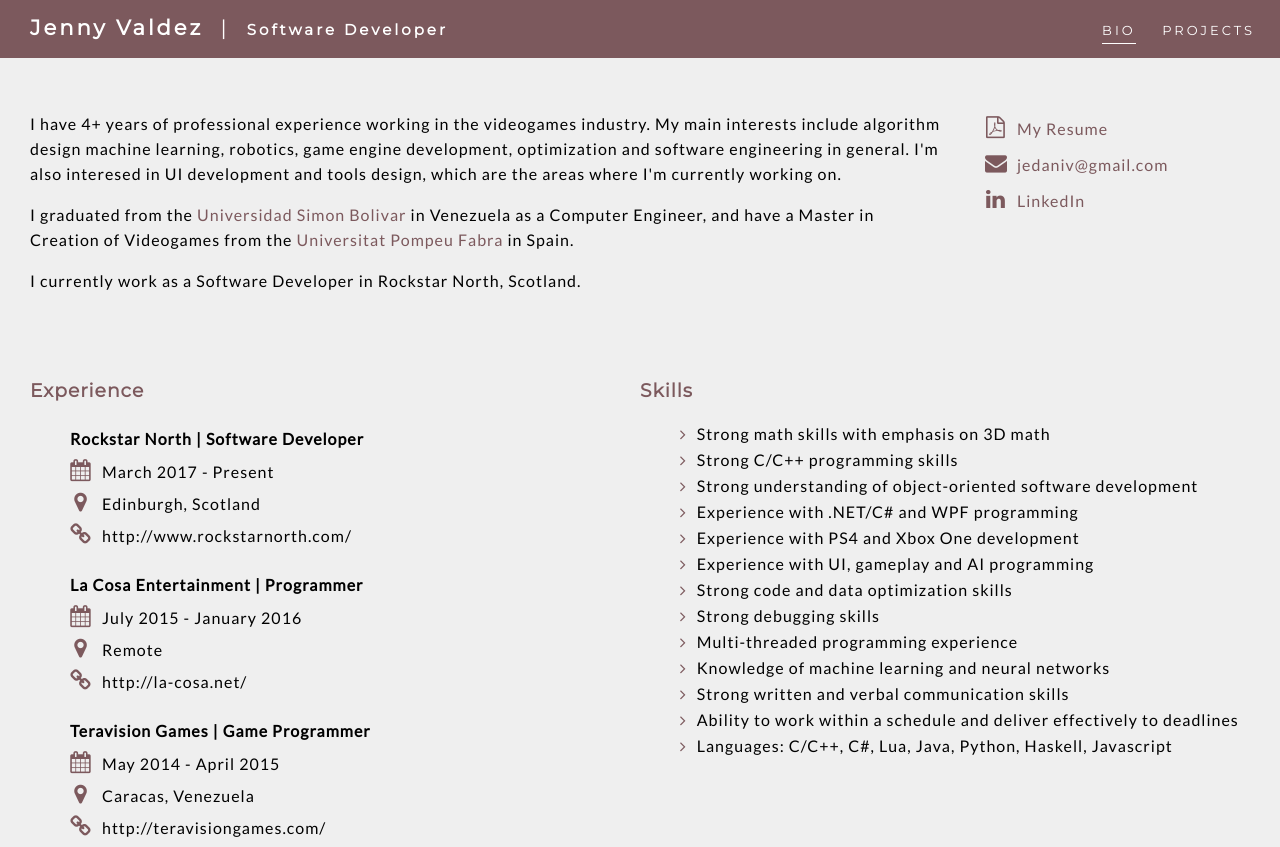
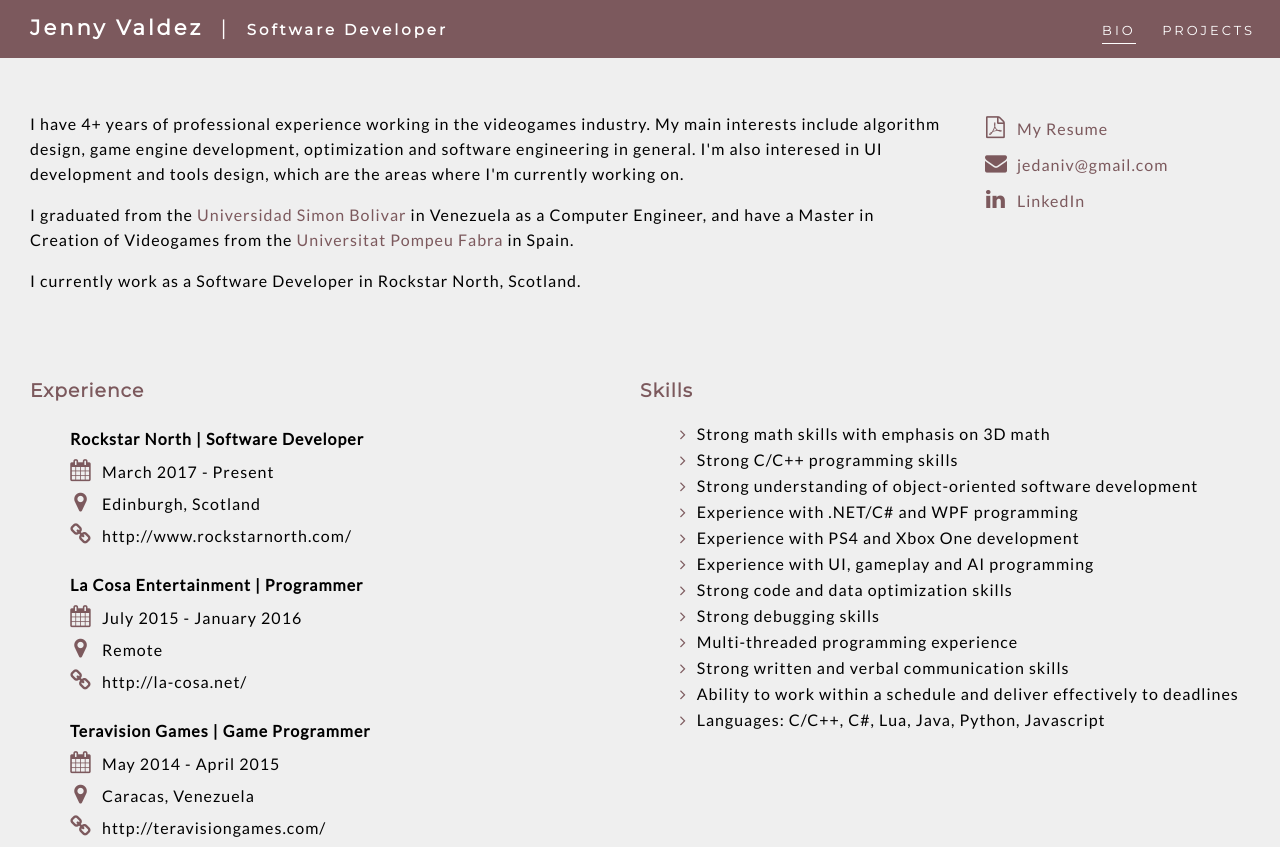
Before and after one commit to jennydvr/jennydvr.github.io, a plain HTML site: page index.html in a window 1280 px wide. Shown: the top 847 px of the page. Drawn offline with Linux system fonts and the light colour scheme.

Commit message:
Update index.html

```diff
--- a/index.html
+++ b/index.html
@@ -38,7 +38,7 @@
                 <p>
                     I have 4+ years of professional experience working in the videogames industry. My main interests
                     include
-                    algorithm design machine learning, robotics, game engine development, optimization and software
+                    algorithm design, game engine development, optimization and software
                     engineering
                     in general. I'm also interesed in UI development and tools design, which are the areas where I'm
                     currently
@@ -102,10 +102,9 @@
                     <li>Strong code and data optimization skills</li>
                     <li>Strong debugging skills</li>
                     <li>Multi-threaded programming experience</li>
-                    <li>Knowledge of machine learning and neural networks</li>
                     <li>Strong written and verbal communication skills</li>
                     <li>Ability to work within a schedule and deliver effectively to deadlines</li>
-                    <li>Languages: C/C++, C#, Lua, Java, Python, Haskell, Javascript</li>
+                    <li>Languages: C/C++, C#, Lua, Java, Python, Javascript</li>
                 </ul>
 
             </div>
```
